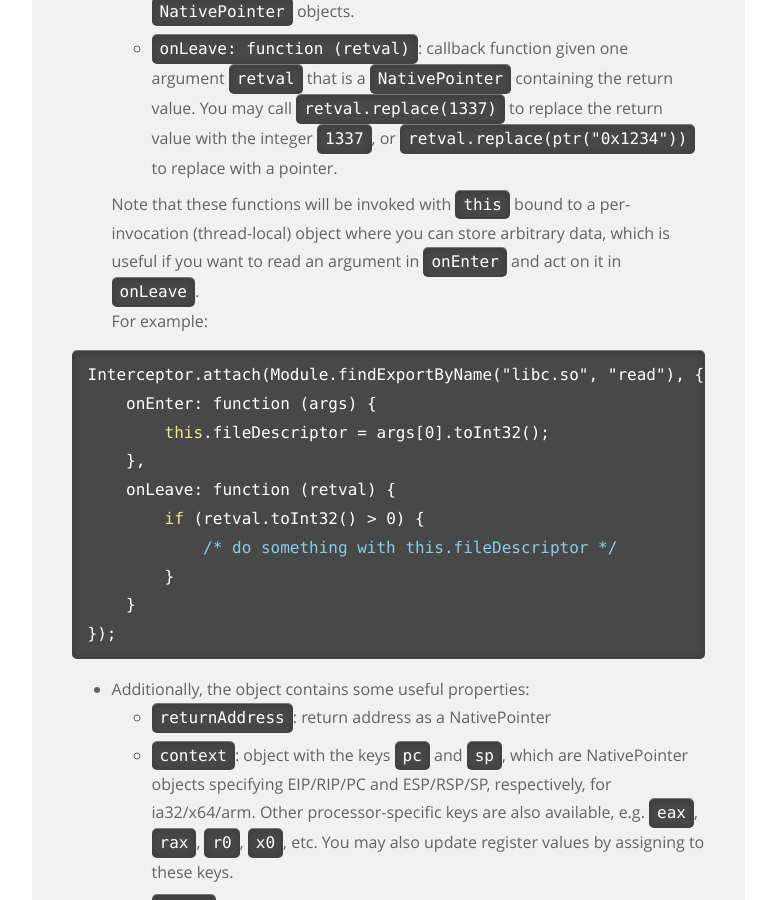
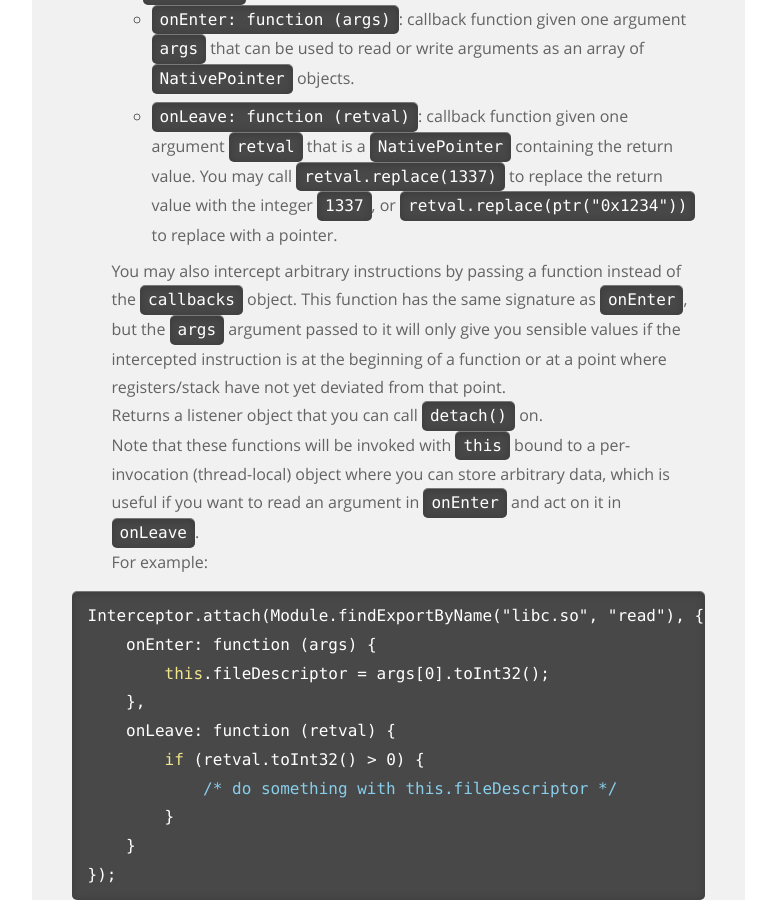
Before and after one commit to frida/frida-website, a Jekyll site: the page built from docs/javascript-api.md, in a window 1280 px wide and 900 px high, scrolled down 17256 px. Shown: the whole window, without its empty margins (364-1140 px from the left). Built offline with Jekyll 4.4.1, drawn with Linux system fonts in a browser that asks for light colours; some of the changed text lies outside the part shown.

Commit message:
Document the API additions in 6.2.5

```diff
--- a/docs/javascript-api.md
+++ b/docs/javascript-api.md
@@ -365,6 +365,9 @@ session.detach()
         -   `onComplete: function ()`: called when the memory range has been
             fully scanned
 
+-   `Memory.scanSync(address, size, pattern)`: synchronous version of `scan()`
+    that returns the matches in an array.
+
 +   `Memory.alloc(size)`: allocate `size` bytes of memory on the heap. The
     returned object is a `NativePointer` and the heap memory will be released
     when all JavaScript handles to it are gone. This means you need to keep
@@ -695,6 +698,14 @@ Interceptor.attach(f, {
         You may call `retval.replace(1337)` to replace the return value with
         the integer `1337`, or `retval.replace(ptr("0x1234"))` to replace with
         a pointer.
+
+    You may also intercept arbitrary instructions by passing a function instead
+    of the `callbacks` object. This function has the same signature as
+    `onEnter`, but the `args` argument passed to it will only give you sensible
+    values if the intercepted instruction is at the beginning of a function or
+    at a point where registers/stack have not yet deviated from that point.
+
+    Returns a listener object that you can call `detach()` on.
 
     Note that these functions will be invoked with `this` bound to a
     per-invocation (thread-local) object where you can store arbitrary data,
```
